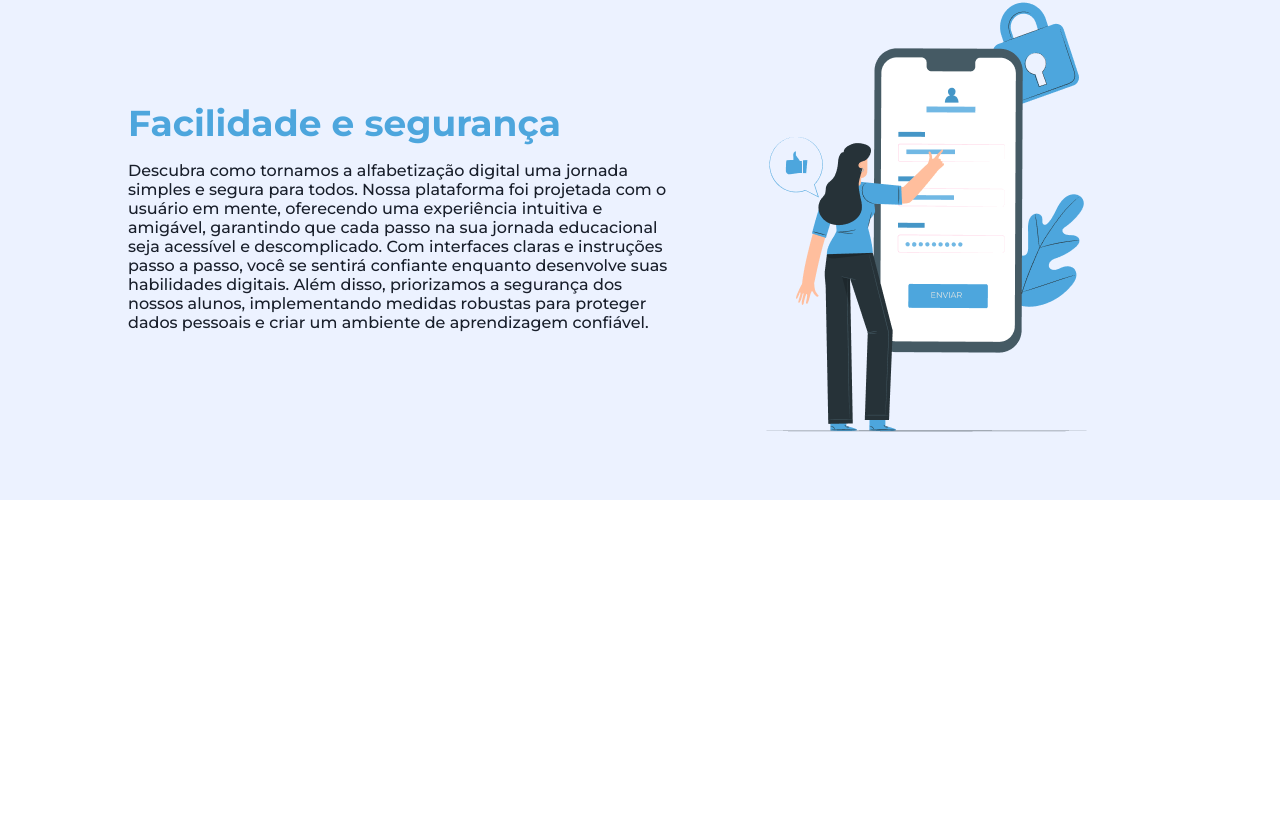
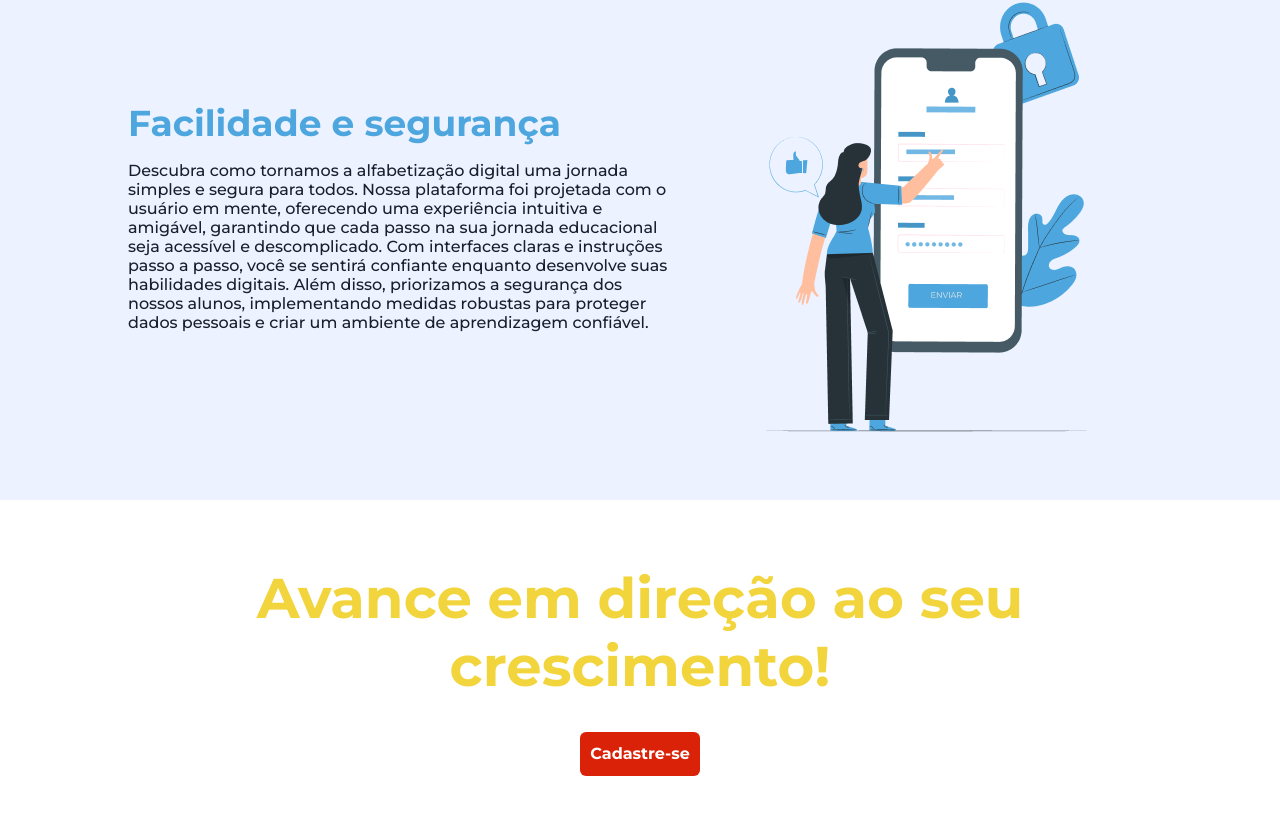
Before and after one commit to andr3felipe/alfabetizAi-react, a React (Vite) app: page / in a window 1280 px wide. Shown: the part 773-1587 px from the top of the page. Before the commit the page ends 1273 px from the top, so only its background shows below. Built offline with nearby package versions, Linux system fonts and the light colour scheme.

Commit message:
add: fifth section

```diff
--- a/src/pages/app/Home/index.tsx
+++ b/src/pages/app/Home/index.tsx
@@ -54,6 +54,18 @@ export const Home = () => {
           </div>
         </S.SectionContainer>
       </S.FacilityAndSecurity>
+
+      <S.SectionContainer>
+        <S.AdvanceTowardsYourGrowth>
+          <S.Heading color="yellow">
+            Avance em direção ao seu crescimento!
+          </S.Heading>
+
+          <NavButton to="cadastro" backgroundColor="red-dark">
+            Cadastre-se
+          </NavButton>
+        </S.AdvanceTowardsYourGrowth>
+      </S.SectionContainer>
     </S.Container>
   );
 };
--- a/src/pages/app/Home/styles.ts
+++ b/src/pages/app/Home/styles.ts
@@ -90,3 +90,16 @@ export const FacilityAndSecurity = styled.section`
     }
   }
 `;
+
+export const AdvanceTowardsYourGrowth = styled.section`
+  display: flex;
+  align-items: center;
+  justify-content: center;
+  flex-flow: column wrap;
+  gap: 2rem;
+  text-align: center;
+
+  > h2 {
+    font-size: 3.5rem;
+  }
+`;
```
